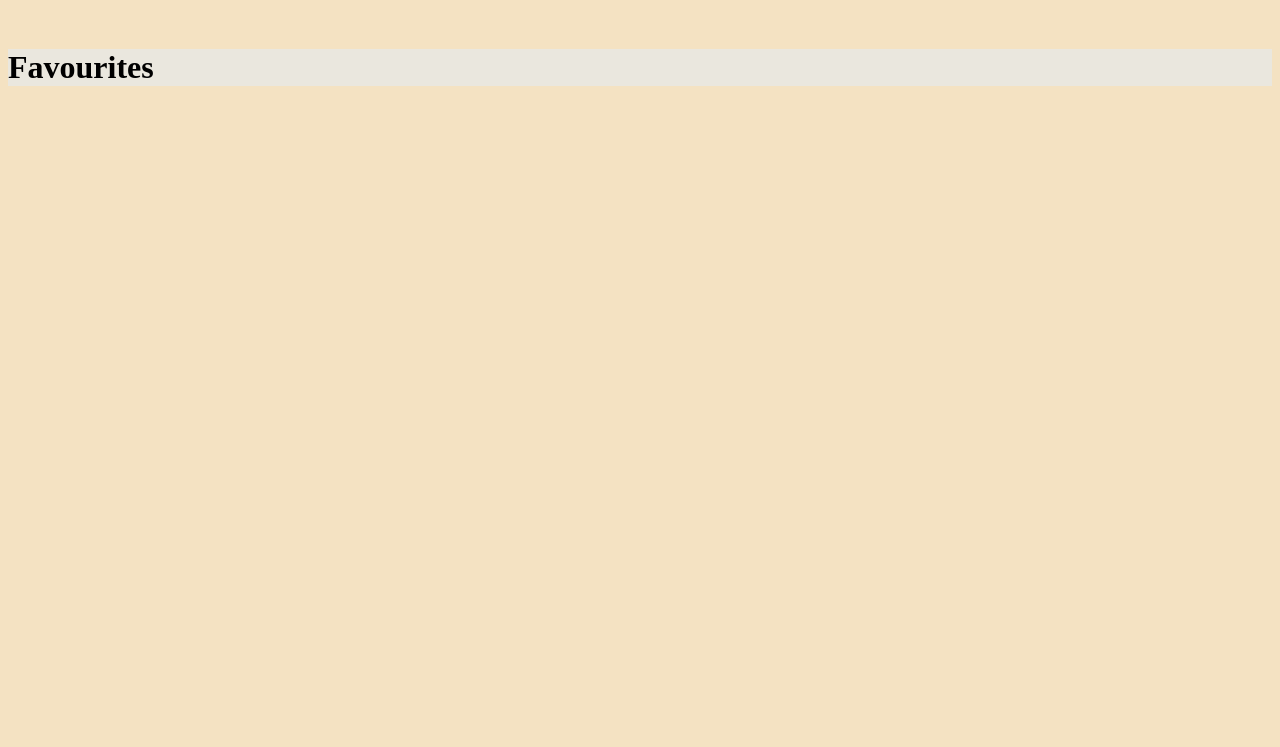
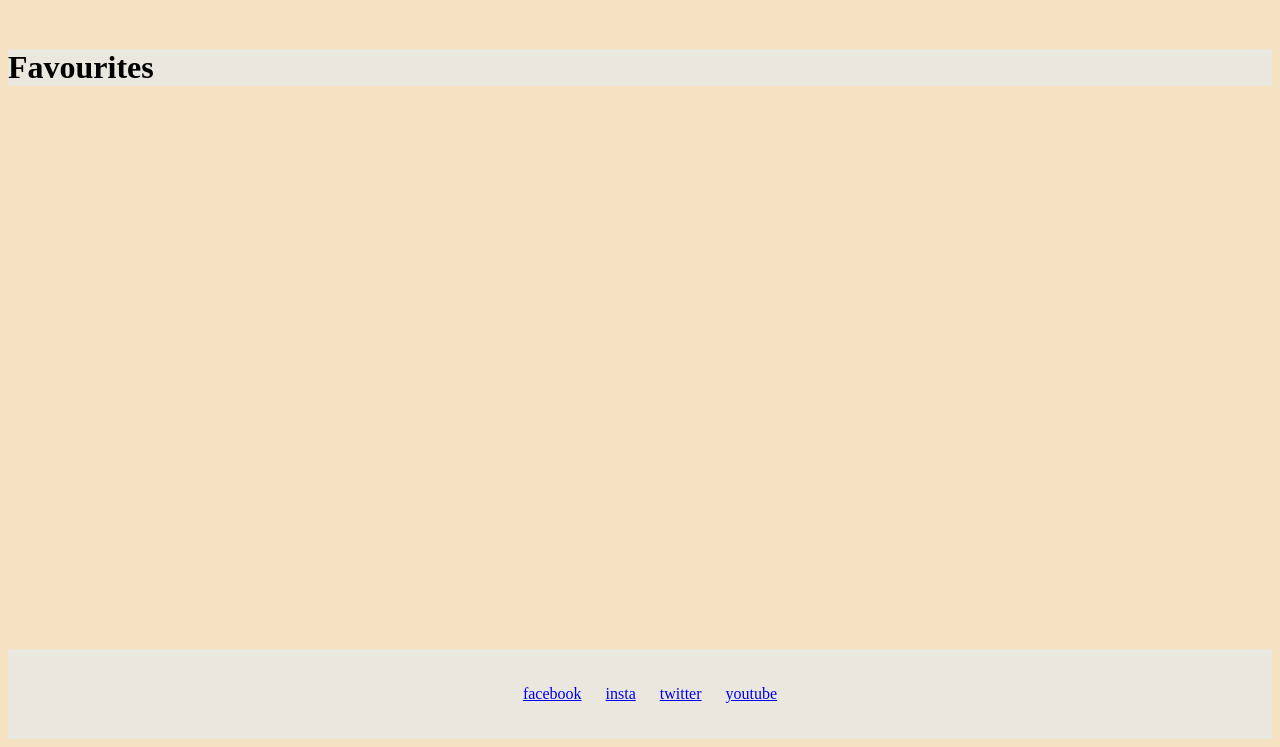
Before and after one commit to tWilltp/project-4-fullstack, a Django app: page / in a window 1280 px wide. Shown: the part 109-856 px from the top of the page. Before the commit the page ends 195 px from the top, so only its background shows below. Run offline with Django 3.2, Linux system fonts and the light colour scheme.

Commit message:
added footer to base template and began footer styling

```diff
--- a/static/css/style.css
+++ b/static/css/style.css
@@ -43,7 +43,7 @@ body {
     transition: .5s;
 }
 
-/* home page styles */
+/* page title styles */
 
 .page-title {
     margin: 50px;
@@ -53,9 +53,30 @@ body {
     margin-left: 0px;
 }
 
+/* main content */
+
+main {
+    min-height: calc(100vh - 130px - 20px);
+}
+
+/* footer styles */
+
+.footer {
+    list-style-type: none;
+    background: #eae7de;
+    padding: 20px;
+}
+
+.footer-links {
+    text-align: center;
+}
+
+.footer-item {
+    display: inline-block;
+    margin-right: 20px;
+}
+
 /* products page styles */
-
-
 
 /* pre-loaded css */
 
--- a/templates/base.html
+++ b/templates/base.html
@@ -63,8 +63,31 @@
         {% endblock content %}
     </main>
 
-    <footer>
-
+    <footer class="footer">
+        <div class="container-fluid">
+            <ul class="footer-links">
+                <li class="footer-item">
+                    <a href="#">
+                        facebook
+                    </a>
+                </li>
+                <li class="footer-item">
+                    <a href="#">
+                        insta
+                    </a>
+                </li>
+                <li class="footer-item">
+                    <a href="#">
+                        twitter
+                    </a>
+                </li>
+                <li class="footer-item">
+                    <a href="#">
+                        youtube
+                    </a>
+                </li>
+            </ul>
+        </div>
     </footer>
 
 </body>
```
